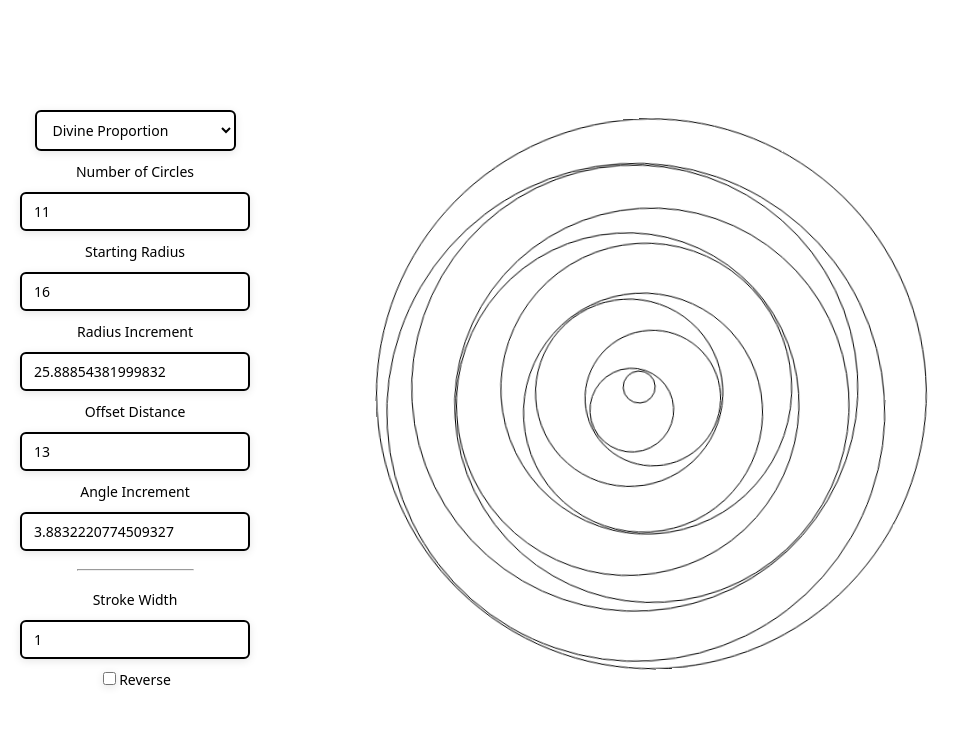
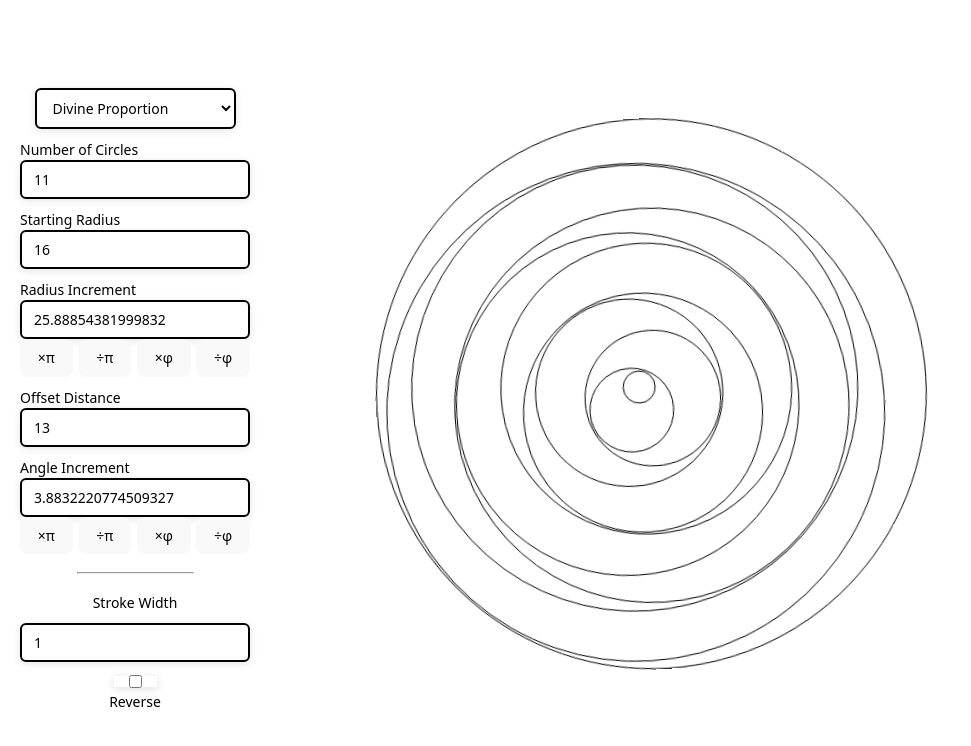
Before and after one commit to josh-frank/rotary-demisphere, a React (Vite) app: page / in a window 1280 px wide. Shown: the top 746 px of the page, without its empty margins (0-971 px from the left). Built offline with nearby package versions, Linux system fonts and the light colour scheme.

Commit message:
adding π and φ buttons

```diff
--- a/src/App.css
+++ b/src/App.css
@@ -23,9 +23,18 @@ select, input {
 }
 
 label {
+  display: flex;
+  flex-flow: column;
   color: black;
   font-family: system-ui;
   font-size: 14px;
+}
+
+label aside {
+  display: flex;
+  flex-flow: row;
+  width: 100%;
+  justify-content: space-between;
 }
 
 svg {
--- a/src/App.jsx
+++ b/src/App.jsx
@@ -9,9 +9,9 @@ function generateConcentricCircles({ numberOfCircles, startingRadius, radiusIncr
   }));
 }
 
-function SpiralForm( { currentSpiral, setCurrentSpiral, spiralDisplay, setSpiralDisplay } ) {
+function SpiralForm({ currentSpiral, setCurrentSpiral, spiralDisplay, setSpiralDisplay }) {
   const handleSpiralChange = ({target}) => setCurrentSpiral({...currentSpiral, [target.name]: parseFloat(target.value)});
-  return <form>
+  return <form onSubmit={ event => event.preventDefault() }>
     <select
       onChange={({target}) => setCurrentSpiral(spirals.find(({name}) => name === target.value))}
       value={currentSpiral.name}
@@ -20,14 +20,17 @@ function SpiralForm( { currentSpiral, setCurrentSpiral, spiralDisplay, setSpiral
         <option key={name} value={name}>{name}</option>
       ))}
     </select>
-    <label htmlFor="numberOfCircles">Number of Circles</label>
+    <label htmlFor="numberOfCircles">
+      Number of Circles
       <input
         type="number"
         name="numberOfCircles"
         value={currentSpiral.numberOfCircles}
         onChange={handleSpiralChange}
       />
-    <label htmlFor="startingRadius">Starting Radius</label>
+    </label>
+    <label htmlFor="startingRadius">
+      Starting Radius
       <input
         type="number"
         step="any"
@@ -35,7 +38,9 @@ function SpiralForm( { currentSpiral, setCurrentSpiral, spiralDisplay, setSpiral
         value={currentSpiral.startingRadius}
         onChange={handleSpiralChange}
       />
-    <label htmlFor="radiusIncrement">Radius Increment</label>
+    </label>
+    <label htmlFor="radiusIncrement">
+      Radius Increment
       <input
         type="number"
         step="any"
@@ -43,7 +48,15 @@ function SpiralForm( { currentSpiral, setCurrentSpiral, spiralDisplay, setSpiral
         value={currentSpiral.radiusIncrement}
         onChange={handleSpiralChange}
       />
-    <label htmlFor="offsetDistance">Offset Distance</label>
+      <aside>
+        <button onClick={() => setCurrentSpiral({...currentSpiral, radiusIncrement: currentSpiral.radiusIncrement * Math.PI})}>×π</button>
+        <button onClick={() => setCurrentSpiral({...currentSpiral, radiusIncrement: currentSpiral.radiusIncrement / Math.PI})}>÷π</button>
+        <button onClick={() => setCurrentSpiral({...currentSpiral, radiusIncrement: currentSpiral.radiusIncrement * goldenRatio})}>×φ</button>
+        <button onClick={() => setCurrentSpiral({...currentSpiral, radiusIncrement: currentSpiral.radiusIncrement / goldenRatio})}>÷φ</button>
+      </aside>
+    </label>
+    <label htmlFor="offsetDistance">
+      Offset Distance
       <input
         type="number"
         step="any"
@@ -51,7 +64,9 @@ function SpiralForm( { currentSpiral, setCurrentSpiral, spiralDisplay, setSpiral
         value={currentSpiral.offsetDistance}
         onChange={handleSpiralChange}
       />
-    <label htmlFor="angleIncrement">Angle Increment</label>
+    </label>
+    <label htmlFor="angleIncrement">
+      Angle Increment
       <input
         type="number"
         step="any"
@@ -59,6 +74,13 @@ function SpiralForm( { currentSpiral, setCurrentSpiral, spiralDisplay, setSpiral
         value={currentSpiral.angleIncrement}
         onChange={handleSpiralChange}
       />
+      <aside>
+        <button onClick={() => setCurrentSpiral({...currentSpiral, angleIncrement: currentSpiral.angleIncrement * Math.PI})}>×π</button>
+        <button onClick={() => setCurrentSpiral({...currentSpiral, angleIncrement: currentSpiral.angleIncrement / Math.PI})}>÷π</button>
+        <button onClick={() => setCurrentSpiral({...currentSpiral, angleIncrement: currentSpiral.angleIncrement * goldenRatio})}>×φ</button>
+        <button onClick={() => setCurrentSpiral({...currentSpiral, angleIncrement: currentSpiral.angleIncrement / goldenRatio})}>÷φ</button>
+      </aside>
+    </label>
     <hr style={{width: '50%'}} />
     <label htmlFor="strokeWidth">Stroke Width</label>
     <input
@@ -155,9 +177,7 @@ const spirals = [
   { name: 'Whispered Spiral', numberOfCircles: 25, startingRadius: 10, radiusIncrement: 4, offsetDistance: 2, angleIncrement: Math.PI / 16 },
   { name: 'Nautilus Shell', numberOfCircles: 8, startingRadius: 12, radiusIncrement: 35, offsetDistance: 25, angleIncrement: Math.PI / 4 },
   { name: 'DNA Helix', numberOfCircles: 30, startingRadius: 8, radiusIncrement: 3, offsetDistance: 6, angleIncrement: Math.PI / 24 },
-  // { name: 'Zen Circles', numberOfCircles: 10, startingRadius: 20, radiusIncrement: 15, offsetDistance: 0, angleIncrement: 0 },
   { name: 'Octagonal Mandala', numberOfCircles: 16, startingRadius: 16, radiusIncrement: 14, offsetDistance: 12, angleIncrement: Math.PI / 4 },
   { name: 'Chaos Theory', numberOfCircles: 24, startingRadius: 8, radiusIncrement: 7, offsetDistance: 18, angleIncrement: Math.PI / 7 },
   { name: 'Bauhaus Minimal', numberOfCircles: 6, startingRadius: 40, radiusIncrement: 30, offsetDistance: 5, angleIncrement: Math.PI / 6 },
-  // { name: 'Whitehead Spiral', numberOfCircles: 10, startingRadius: 20, radiusIncrement: 20, offsetDistance: 10, angleIncrement: Math.PI / 5 },
 ];
```
Lines whose indentation alone changed are shown as unchanged.
